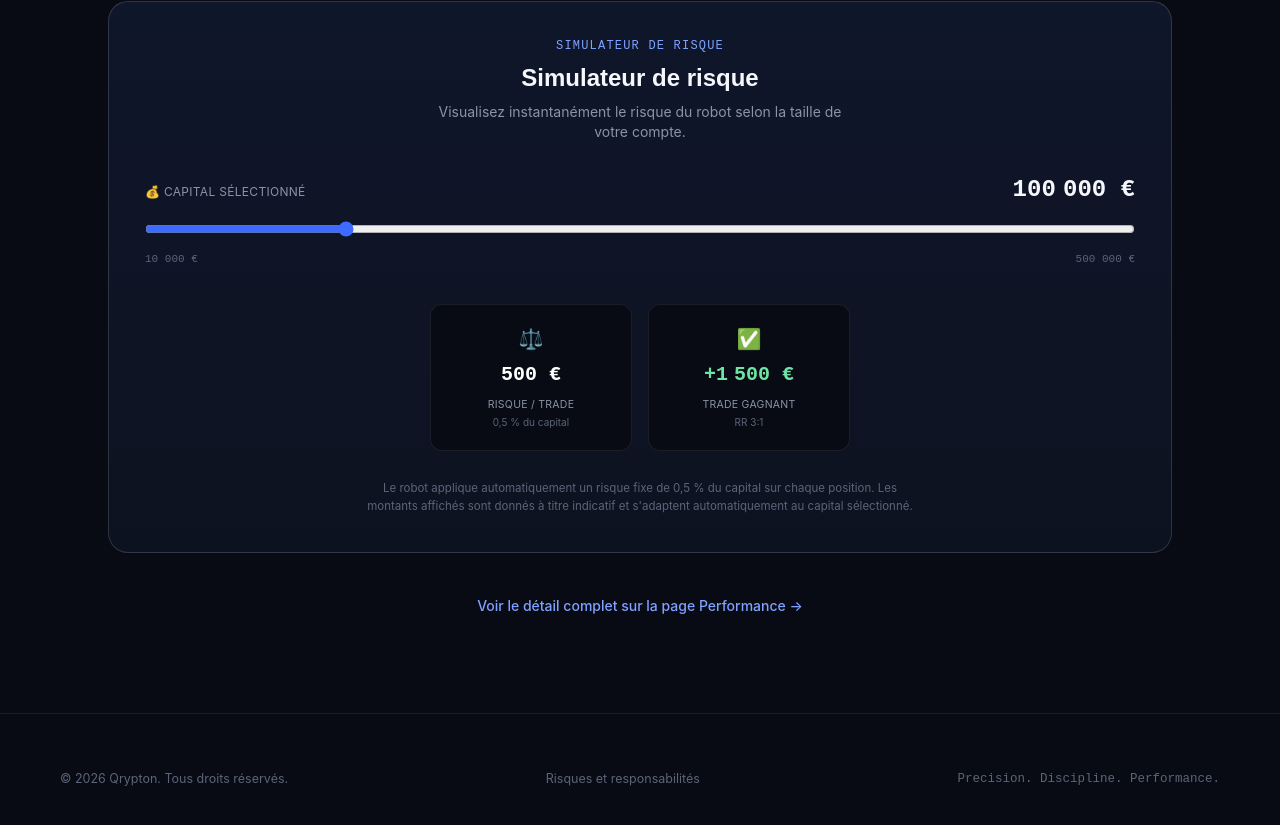
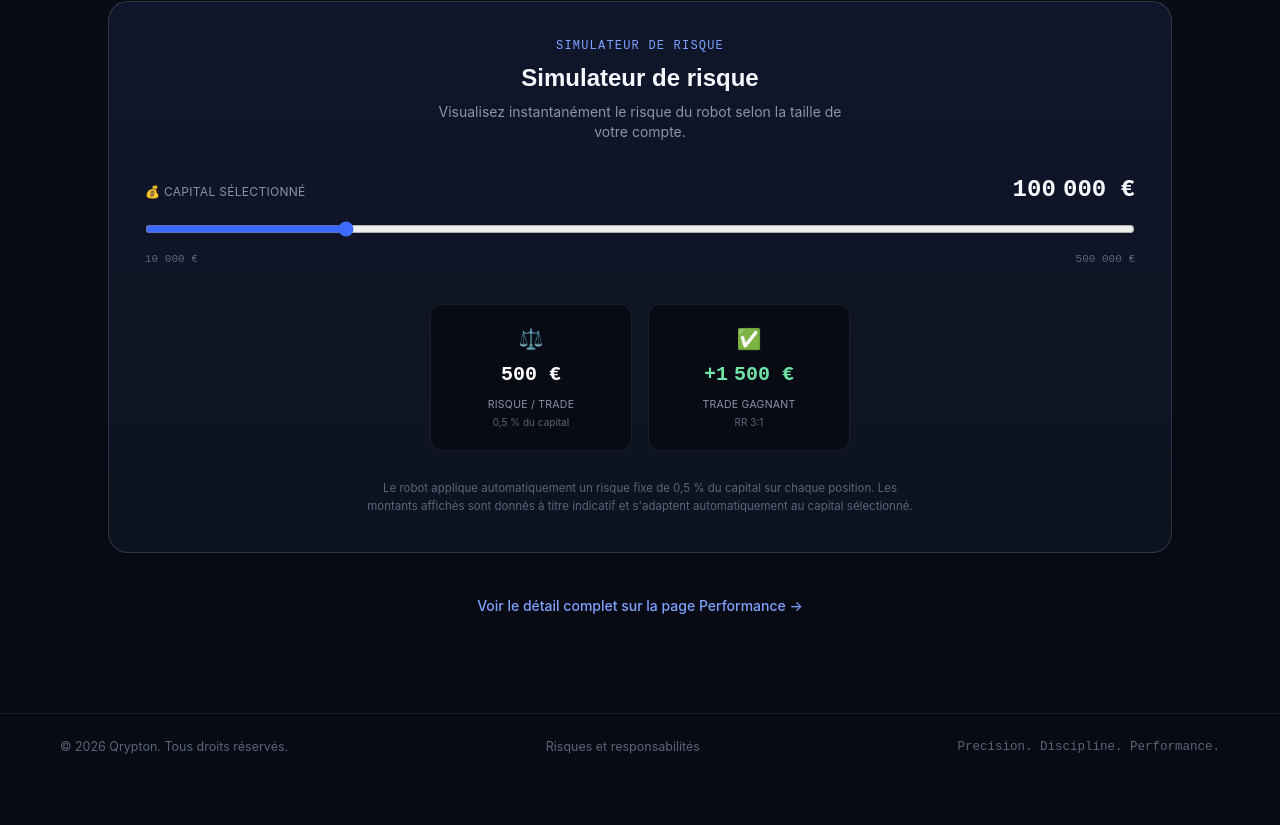
Before and after one commit to Qrypton4/Qrypton-Prenium, a Next.js app: page / in a window 1280 px wide. Shown: the part 2061-2886 px from the top of the page. Built offline with nearby package versions, Linux system fonts and the light colour scheme; no server answers.

Commit message:
Update padding in Footer component
Adjusted padding in the footer component.

```diff
--- a/components/Footer.tsx
+++ b/components/Footer.tsx
@@ -2,7 +2,7 @@ import Link from "next/link";
 
 export default function Footer() {
   return (
-    <footer className="border-t border-line px-6 md:px-12 py-14">
+    <footer className="border-t border-line px-6 md:px-12 pt-6 pb-14">
       <div className="max-w-[1160px] mx-auto flex justify-between items-center flex-wrap gap-3">
         <p className="text-[12.5px] text-muted-2">© 2026 Qrypton. Tous droits réservés.</p>
         <Link href="/risques" className="text-[12.5px] text-muted-2 hover:text-blue-soft hover:underline">
```
